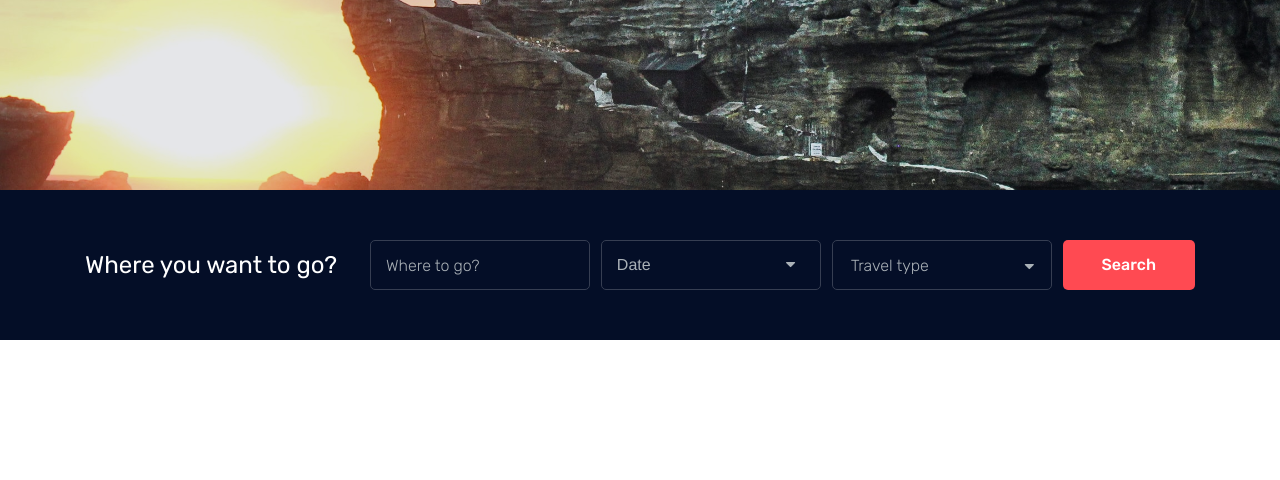
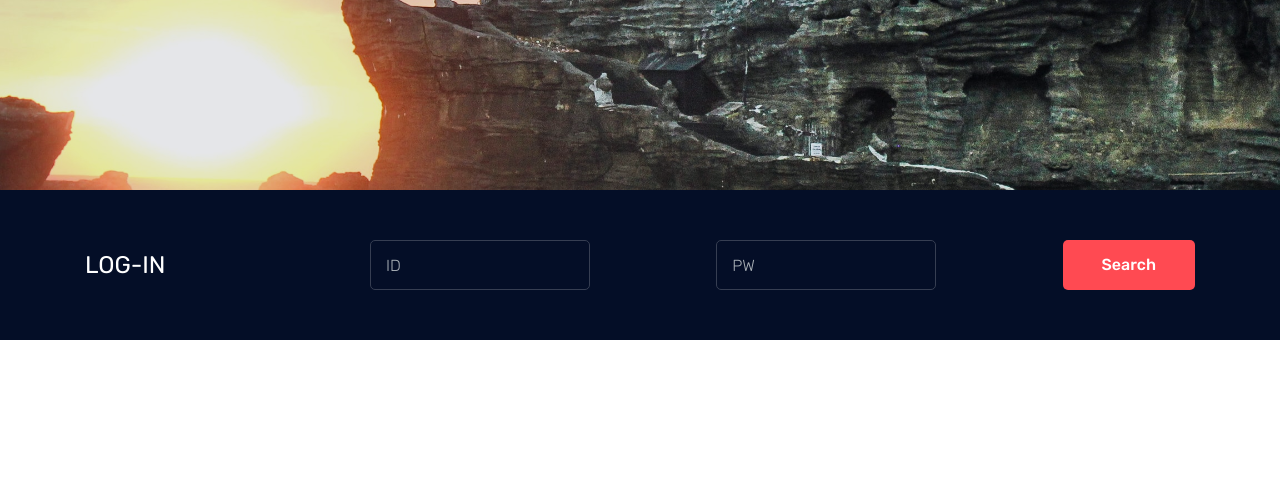
Before and after one commit to roseline0912/Camper, a Django app: page / in a window 1280 px wide. Shown: the part 569-1049 px from the top of the page. Run offline with Django 3.2, Linux system fonts and the light colour scheme; some libraries are stand-ins or nearby versions.

Commit message:
로그인 버튼 수정

```diff
--- a/main/templates/index.html
+++ b/main/templates/index.html
@@ -132,25 +132,19 @@
         <div class="row align-items-center">
             <div class="col-lg-3">
                 <div class="form_area">
-                    <h3>Where you want to go?</h3>
+                    <h3>LOG-IN</h3>
                 </div>
             </div>
             <div class="col-lg-9">
                 <div class="search_wrap">
                     <form class="search_form" action="#">
                         <div class="input_field">
-                            <input type="text" placeholder="Where to go?">
+                            <input type="text" placeholder="ID">
                         </div>
                         <div class="input_field">
-                            <input id="datepicker" placeholder="Date">
+                            <input id="password" placeholder="PW">
                         </div>
-                        <div class="input_field">
-                            <select>
-                                <option data-display="Travel type">Travel type</option>
-                                <option value="1">Some option</option>
-                                <option value="2">Another option</option>
-                            </select>
-                        </div>
+
                         <div class="search_btn">
                             <button class="boxed-btn4 " type="submit">Search</button>
                         </div>
```
